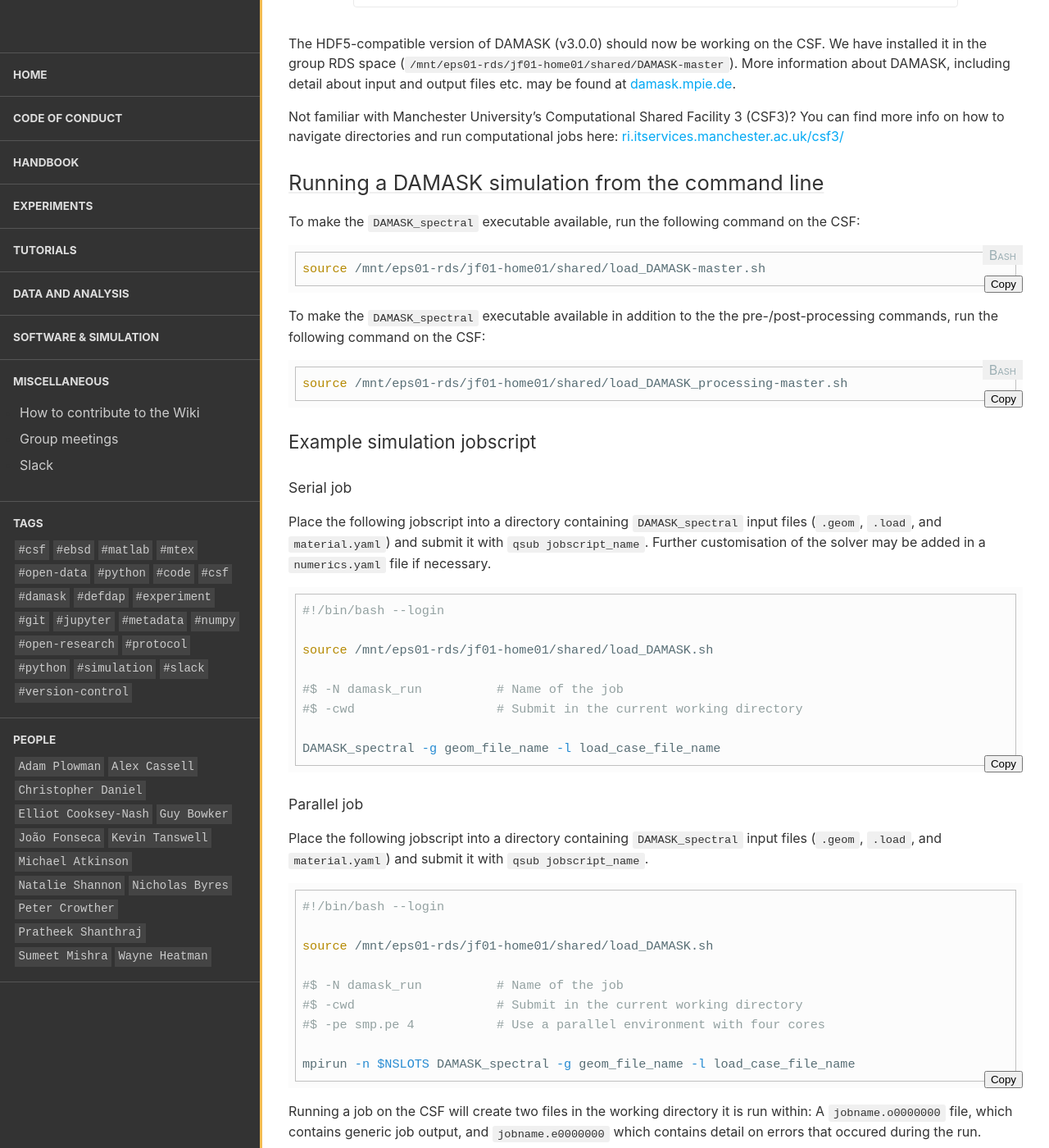
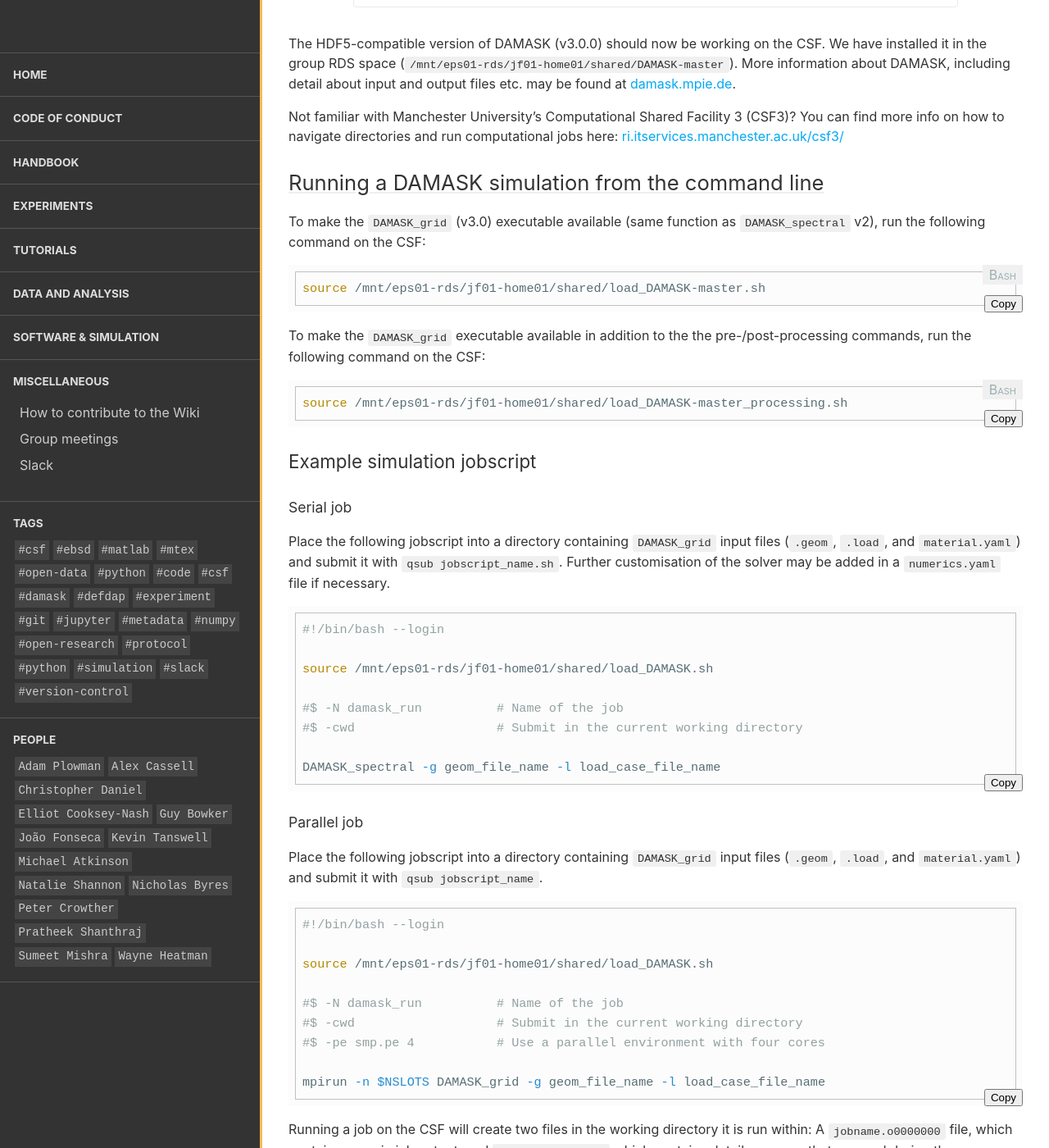
Before and after one commit to LightForm-group/wiki, a Jekyll site: the page built from collections/_software_and_simulation/new_damask.md, in a window 1280 px wide and 1400 px high, scrolled down 609 px. Shown: the whole window at 82% size. Built offline with Jekyll 4.4.1, drawn with Linux system fonts in a browser that asks for light colours; nearby versions of some CDN libraries; some of the changed text lies outside the part shown.

Commit message:
Changed from DAMASK_spectral to DAMASK_grid (v3.0)

````diff
--- a/collections/_software_and_simulation/new_damask.md
+++ b/collections/_software_and_simulation/new_damask.md
@@ -15,23 +15,23 @@ Not familiar with Manchester University's Computational Shared Facility 3 (CSF3)
 
 ## Running a DAMASK simulation from the command line
 
-To make the `DAMASK_spectral` executable available, run the following command on the CSF:
+To make the `DAMASK_grid` (v3.0) executable available (same function as `DAMASK_spectral` v2), run the following command on the CSF:
 
 ```bash
 source /mnt/eps01-rds/jf01-home01/shared/load_DAMASK-master.sh
 ```
 
-To make the `DAMASK_spectral` executable available in addition to the the pre-/post-processing commands, run the following command on the CSF:
+To make the `DAMASK_grid` executable available in addition to the the pre-/post-processing commands, run the following command on the CSF:
 
 ```bash
-source /mnt/eps01-rds/jf01-home01/shared/load_DAMASK_processing-master.sh
+source /mnt/eps01-rds/jf01-home01/shared/load_DAMASK-master_processing.sh
 ```
 
 ### Example simulation jobscript
 
 #### Serial job
 
-Place the following jobscript into a directory containing `DAMASK_spectral` input files (`.geom`, `.load`, and `material.yaml`) and submit it with `qsub jobscript_name`. Further customisation of the solver may be added in a `numerics.yaml` file if necessary.
+Place the following jobscript into a directory containing `DAMASK_grid` input files (`.geom`, `.load`, and `material.yaml`) and submit it with `qsub jobscript_name.sh`. Further customisation of the solver may be added in a `numerics.yaml` file if necessary.
 
 ```sh
 #!/bin/bash --login
@@ -46,7 +46,7 @@ DAMASK_spectral -g geom_file_name -l load_case_file_name
 
 #### Parallel job
 
-Place the following jobscript into a directory containing `DAMASK_spectral` input files (`.geom`, `.load`, and `material.yaml`) and submit it with `qsub jobscript_name`.
+Place the following jobscript into a directory containing `DAMASK_grid` input files (`.geom`, `.load`, and `material.yaml`) and submit it with `qsub jobscript_name`.
 
 ```sh
 #!/bin/bash --login
@@ -57,7 +57,7 @@ source /mnt/eps01-rds/jf01-home01/shared/load_DAMASK.sh
 #$ -cwd                   # Submit in the current working directory
 #$ -pe smp.pe 4           # Use a parallel environment with four cores
 
-mpirun -n $NSLOTS DAMASK_spectral -g geom_file_name -l load_case_file_name
+mpirun -n $NSLOTS DAMASK_grid -g geom_file_name -l load_case_file_name
 ```
 Running a job on the CSF will create two files in the working directory it is run within: A `jobname.o0000000` file, which contains generic job output, and `jobname.e0000000` which contains detail on errors that occured during the run.
 
````
Also changed, not shown: other parts of collections/_software_and_simulation/new_damask.md (+2 -2 lines).
